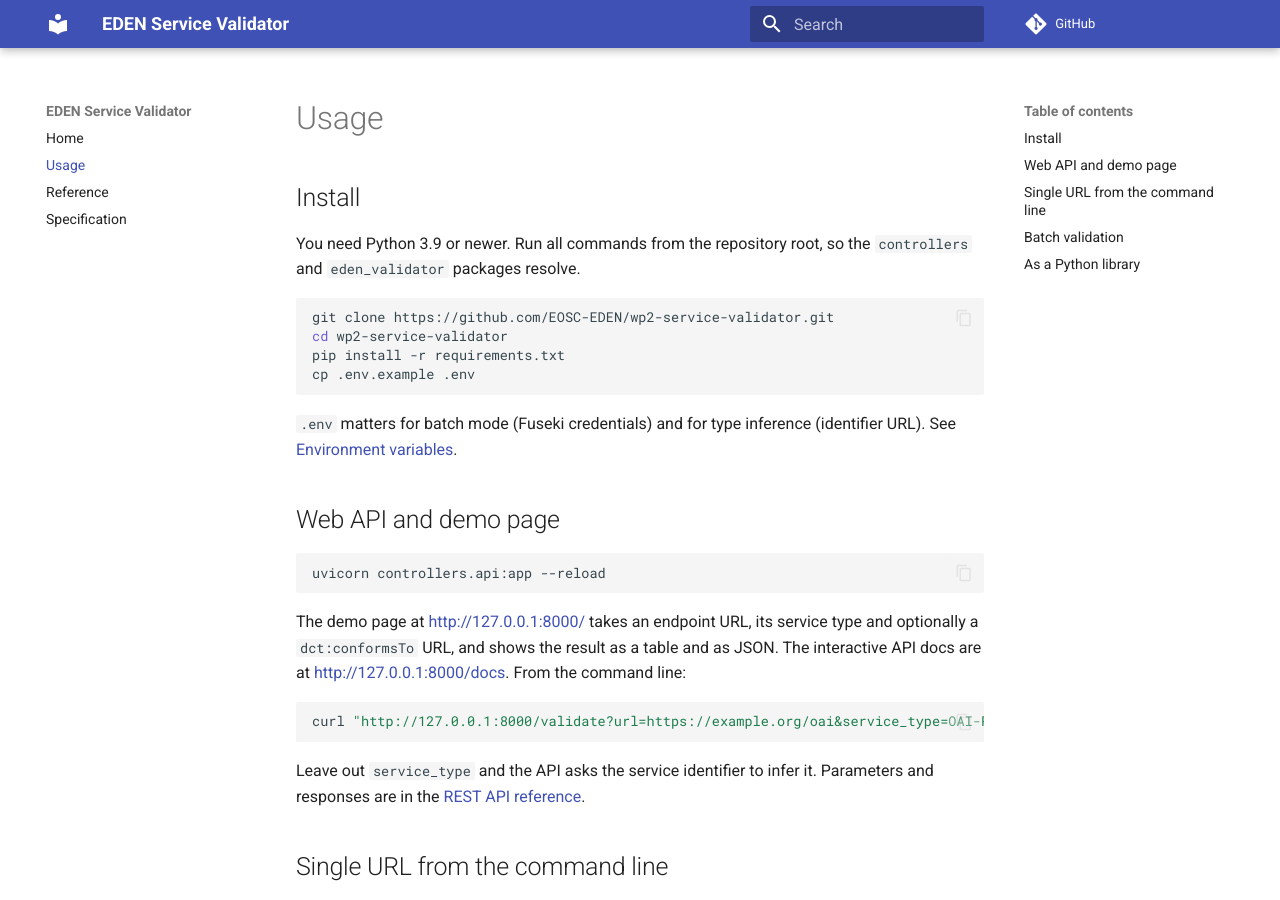
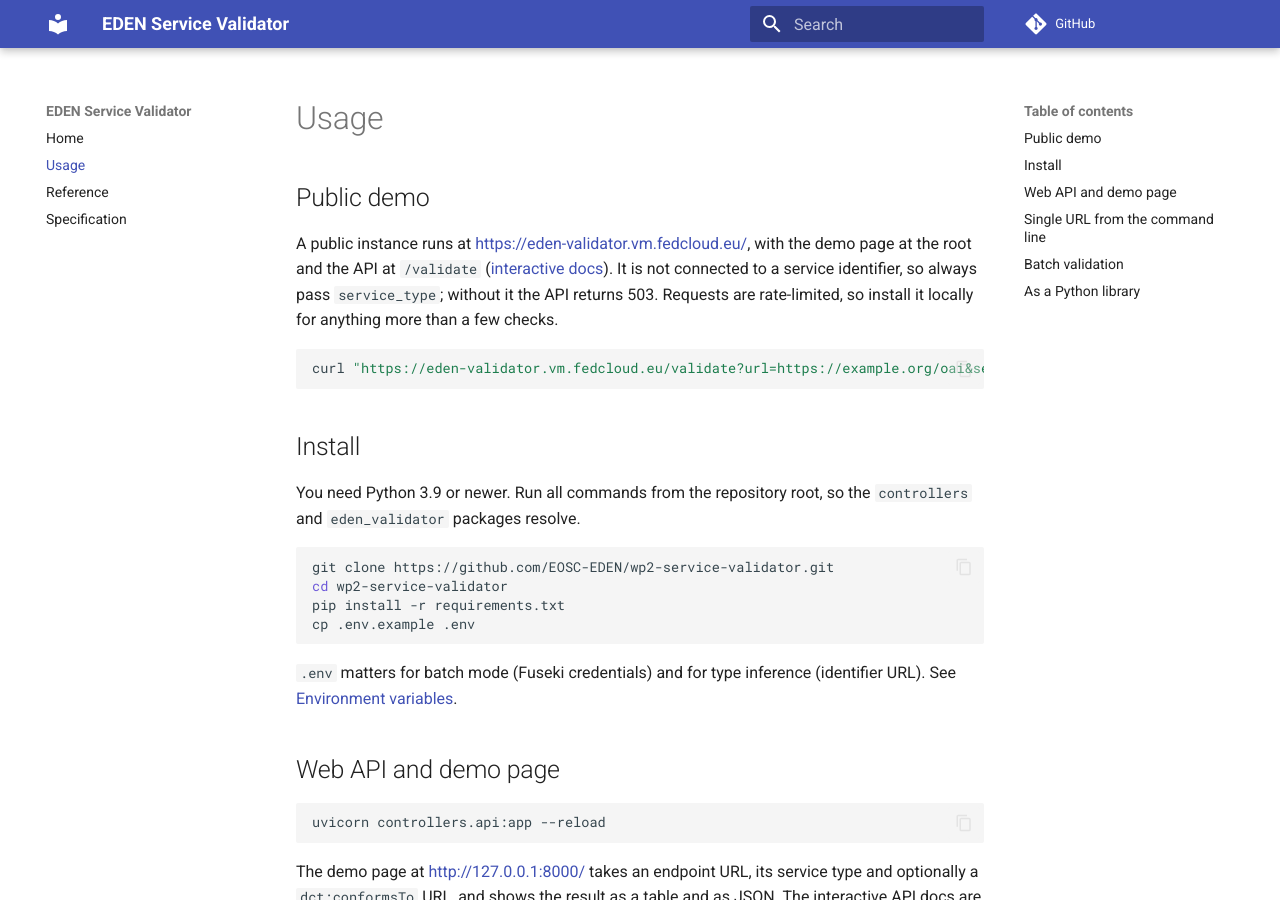
Before and after one commit to EOSC-EDEN/wp2-service-validator, an MkDocs documentation site: the page built from docs/usage.md, in a window 1280 px wide and 900 px high. Built offline with MkDocs 1.6.1 and Material for MkDocs 9.7.7, drawn with Linux system fonts in a browser that asks for light colours; comment, search, counter and statistics services are not loaded.

Commit message:
add demo link to docs and readme, api 503 hint names service_type, not --type

````diff
--- a/docs/usage.md
+++ b/docs/usage.md
@@ -1,4 +1,12 @@
 # Usage
+
+## Public demo
+
+A public instance runs at <https://eden-validator.vm.fedcloud.eu/>, with the demo page at the root and the API at `/validate` ([interactive docs](https://eden-validator.vm.fedcloud.eu/docs)). It is not connected to a service identifier, so always pass `service_type`; without it the API returns 503. Requests are rate-limited, so install it locally for anything more than a few checks.
+
+```bash
+curl "https://eden-validator.vm.fedcloud.eu/validate?url=https://example.org/oai&service_type=OAI-PMH"
+```
 
 ## Install
 
````
Also changed, not shown: README.md (+2 -0 lines), docs/index.md (+1 -0 lines), 1 other file.
